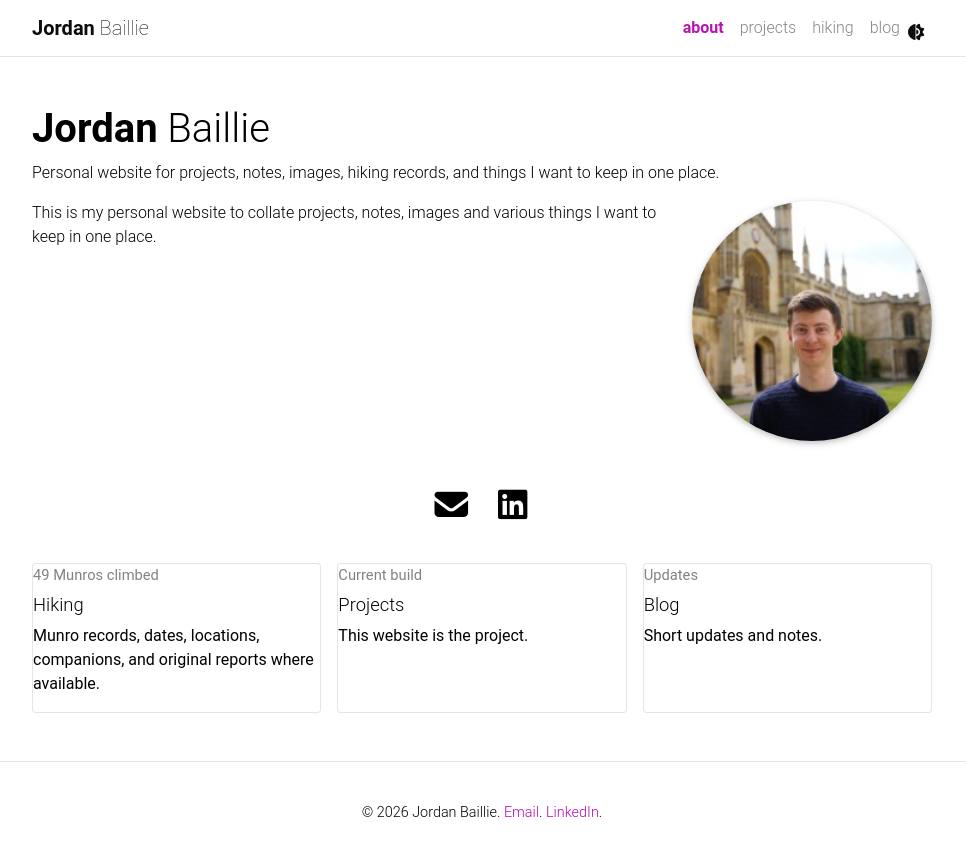
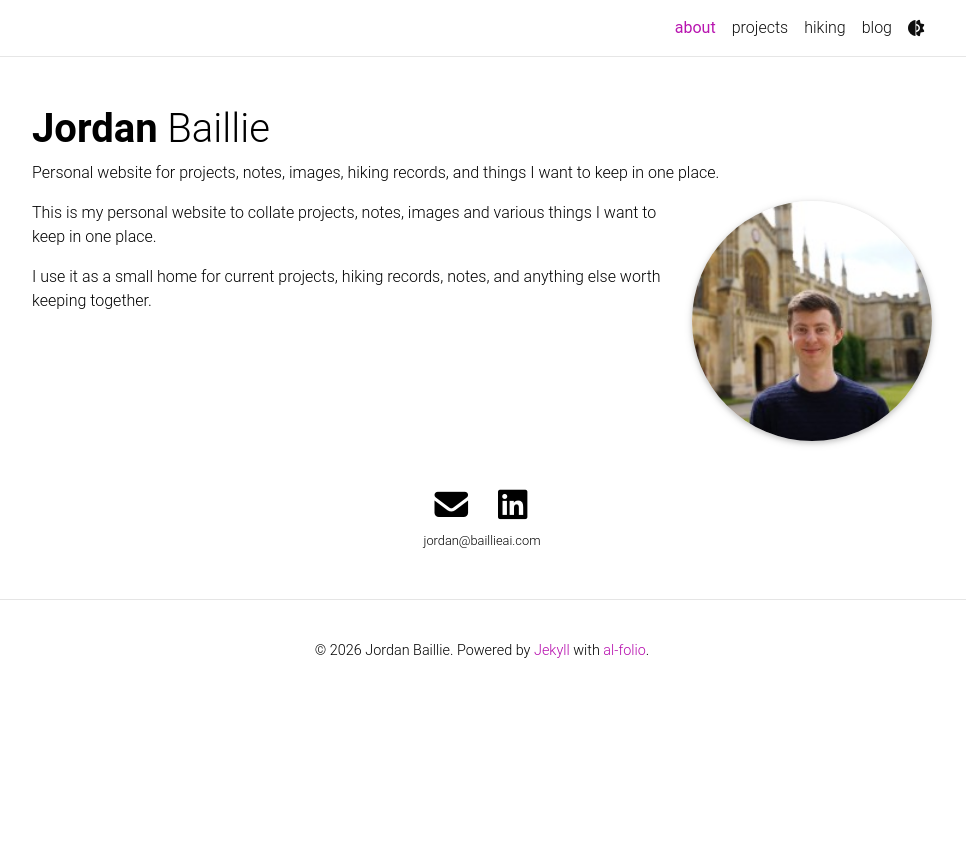
Before and after one commit to jbaillieuk/baillieai.com, a Jekyll site: the page built from index.html, in a window 1280 px wide. Shown: the top 856 px of the page, without its empty margins (158-1124 px from the left). Built offline with Jekyll 4.4.1, drawn with Linux system fonts in a browser that asks for light colours.

Commit message:
Simplify homepage to al-folio about layout

```diff
--- a/_layouts/default.html
+++ b/_layouts/default.html
@@ -16,24 +16,38 @@
   <link rel="stylesheet" href="{{ '/assets/css/main.css' | relative_url }}">
   <link rel="stylesheet" href="{{ '/assets/css/site.css' | relative_url }}">
 </head>
-<body class="fixed-top-nav sticky-bottom-footer">
+<body class="{% if site.navbar_fixed %}fixed-top-nav{% endif %} sticky-bottom-footer">
   <header>
-    <nav id="navbar" class="navbar navbar-light fixed-top" role="navigation">
+    <nav id="navbar" class="navbar navbar-light navbar-expand-sm {% if site.navbar_fixed %}fixed-top{% else %}sticky-top{% endif %}" role="navigation">
       <div class="container">
+        {% unless page.permalink == '/' %}
           <a class="navbar-brand title font-weight-lighter" href="{{ '/' | relative_url }}">
             <span class="font-weight-bold">Jordan</span> Baillie
           </a>
-        <div class="navbar-nav ml-auto flex-row align-items-center">
-          <a class="nav-item nav-link {% if page.url == '/' %}active{% endif %}" href="{{ '/' | relative_url }}">about</a>
-          <a class="nav-item nav-link {% if page.url contains '/projects/' %}active{% endif %}" href="{{ '/projects/' | relative_url }}">projects</a>
-          <a class="nav-item nav-link {% if page.url contains '/hiking/' %}active{% endif %}" href="{{ '/hiking/' | relative_url }}">hiking</a>
-          <a class="nav-item nav-link {% if page.url contains '/blog/' %}active{% endif %}" href="{{ '/blog/' | relative_url }}">blog</a>
+        {% endunless %}
+        <div class="navbar-collapse text-right">
+          <ul class="navbar-nav ml-auto flex-nowrap">
+            <li class="nav-item {% if page.url == '/' %}active{% endif %}">
+              <a class="nav-link" href="{{ '/' | relative_url }}">about</a>
+            </li>
+            <li class="nav-item {% if page.url contains '/projects/' %}active{% endif %}">
+              <a class="nav-link" href="{{ '/projects/' | relative_url }}">projects</a>
+            </li>
+            <li class="nav-item {% if page.url contains '/hiking/' %}active{% endif %}">
+              <a class="nav-link" href="{{ '/hiking/' | relative_url }}">hiking</a>
+            </li>
+            <li class="nav-item {% if page.url contains '/blog/' %}active{% endif %}">
+              <a class="nav-link" href="{{ '/blog/' | relative_url }}">blog</a>
+            </li>
+            <li class="toggle-container">
               <button id="light-toggle" title="Change theme" type="button">
                 <i class="fa-half-sun-moon" id="light-toggle-system" aria-hidden="true"></i>
                 <i class="fa-solid fa-moon" id="light-toggle-dark" aria-hidden="true"></i>
                 <i class="fa-solid fa-sun" id="light-toggle-light" aria-hidden="true"></i>
                 <span class="sr-only">Change theme</span>
               </button>
+            </li>
+          </ul>
         </div>
       </div>
     </nav>
@@ -44,8 +58,8 @@
   <footer class="sticky-bottom mt-5" role="contentinfo">
     <div class="container">
       &copy; {{ 'now' | date: '%Y' }} Jordan Baillie.
-      <a href="mailto:jordan@baillieai.com">Email</a>.
-      <a href="https://www.linkedin.com/in/jordanbaillie/">LinkedIn</a>.
+      Powered by <a href="https://jekyllrb.com/" target="_blank" rel="noopener">Jekyll</a> with
+      <a href="https://github.com/alshedivat/al-folio" target="_blank" rel="noopener">al-folio</a>.
     </div>
   </footer>
 
--- a/assets/css/site.css
+++ b/assets/css/site.css
@@ -1,13 +1,4 @@
 /* Small site-specific additions on top of the upstream al-folio theme. */
-
-.navbar .nav-link {
-  margin-left: 1rem;
-}
-
-.navbar .nav-link.active {
-  color: var(--global-theme-color) !important;
-  font-weight: 700;
-}
 
 .post .profile {
   width: 30%;
@@ -42,7 +33,6 @@
   color: var(--global-theme-color);
 }
 
-.home-grid,
 .hike-grid,
 .grid {
   display: grid;
@@ -55,7 +45,6 @@
   grid-template-columns: repeat(auto-fit, minmax(260px, 1fr));
 }
 
-.site-card,
 .grid .card {
   border: 1px solid var(--global-divider-color);
   color: var(--global-text-color);
@@ -63,14 +52,12 @@
   box-shadow: none;
 }
 
-.site-card:hover,
 .grid .card:hover {
   border-color: var(--global-theme-color);
   color: var(--global-text-color);
   text-decoration: none;
 }
 
-.site-card h2,
 .grid .card h2 {
   margin-top: 0;
   margin-bottom: 0.5rem;
@@ -100,19 +87,9 @@
 }
 
 @media (max-width: 576px) {
-  .navbar .container {
-    align-items: flex-start;
-    flex-direction: column;
-  }
-
   .navbar .navbar-nav {
-    width: 100%;
-    justify-content: space-between;
-  }
-
-  .navbar .nav-link {
-    margin-left: 0;
-    padding-right: 0.35rem;
+    flex-wrap: wrap;
+    justify-content: flex-end;
   }
 
   body.fixed-top-nav {
@@ -126,7 +103,6 @@
     margin: 0 auto 1.5rem;
   }
 
-  .home-grid,
   .hike-grid,
   .grid {
     grid-template-columns: 1fr;
--- a/index.html
+++ b/index.html
@@ -16,6 +16,7 @@ permalink: /
 
     <div class="clearfix">
       <p>This is my personal website to collate projects, notes, images and various things I want to keep in one place.</p>
+      <p>I use it as a small home for current projects, hiking records, notes, and anything else worth keeping together.</p>
     </div>
 
     <div class="social">
@@ -23,24 +24,7 @@ permalink: /
         <a href="mailto:jordan@baillieai.com" aria-label="Email Jordan Baillie" title="Email"><i class="fa-solid fa-envelope"></i></a>
         <a href="https://www.linkedin.com/in/jordanbaillie/" aria-label="Jordan Baillie on LinkedIn" title="LinkedIn"><i class="fa-brands fa-linkedin"></i></a>
       </div>
-    </div>
-
-    <div class="home-grid">
-      <a class="card site-card" href="{{ '/hiking/' | relative_url }}">
-        <span class="card-kicker">{{ site.data.climbed_munros.size }} Munros climbed</span>
-        <h2>Hiking</h2>
-        <p>Munro records, dates, locations, companions, and original reports where available.</p>
-      </a>
-      <a class="card site-card" href="{{ '/projects/' | relative_url }}">
-        <span class="card-kicker">Current build</span>
-        <h2>Projects</h2>
-        <p>This website is the project.</p>
-      </a>
-      <a class="card site-card" href="{{ '/blog/' | relative_url }}">
-        <span class="card-kicker">Updates</span>
-        <h2>Blog</h2>
-        <p>Short updates and notes.</p>
-      </a>
+      <div class="contact-note">jordan@baillieai.com</div>
     </div>
   </article>
 </div>
```
Lines whose indentation alone changed are shown as unchanged.
